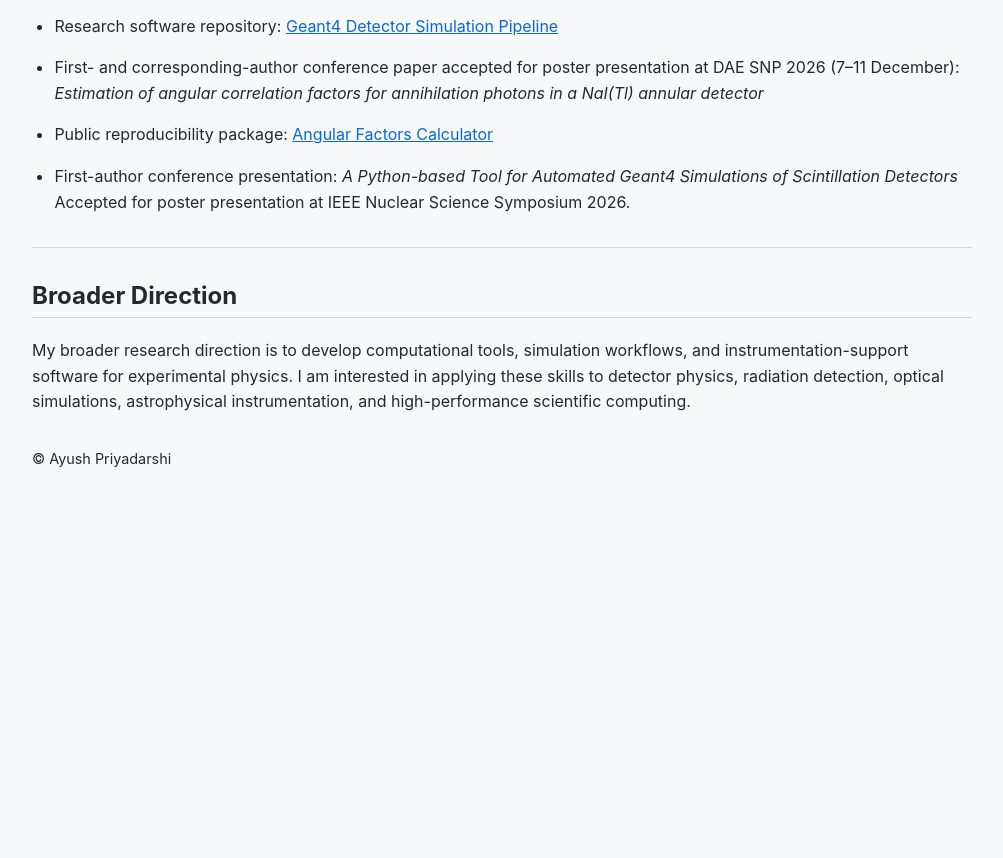
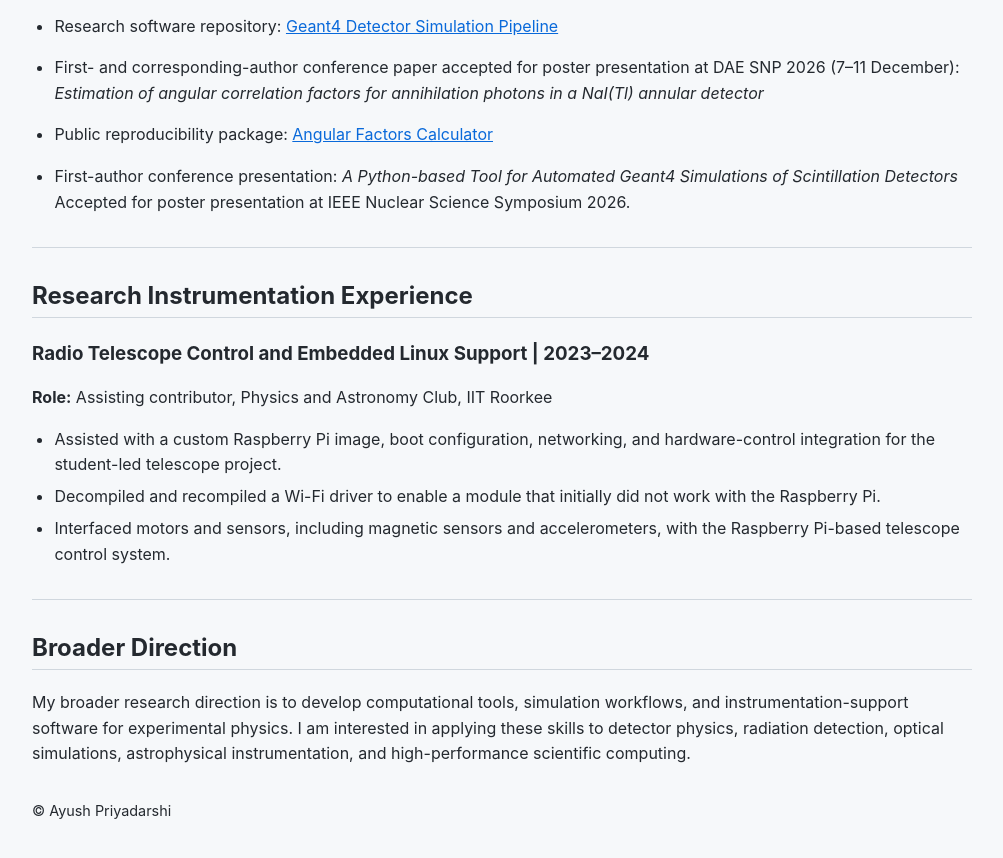
Before and after one commit to ayushpriyadarshi-18/ayushpriyadarshi-18.github.io, a Jekyll site: the page built from research.md, in a window 1280 px wide and 900 px high, scrolled down 4292 px. Shown: the top 858 px of the window, without its empty margins (138-1141 px from the left). Built offline with Jekyll 4.4.1, drawn with Linux system fonts in a browser that asks for light colours; before the commit the page ends 4840 px from its top, so only the background shows below that.

Commit message:
Highlight radio telescope instrumentation experience and driver work

```diff
--- a/research.md
+++ b/research.md
@@ -153,6 +153,18 @@ This work has resulted in:
 
 ---
 
+## Research Instrumentation Experience
+
+### Radio Telescope Control and Embedded Linux Support | 2023–2024
+
+**Role:** Assisting contributor, Physics and Astronomy Club, IIT Roorkee
+
+- Assisted with a custom Raspberry Pi image, boot configuration, networking, and hardware-control integration for the student-led telescope project.
+- Decompiled and recompiled a Wi-Fi driver to enable a module that initially did not work with the Raspberry Pi.
+- Interfaced motors and sensors, including magnetic sensors and accelerometers, with the Raspberry Pi-based telescope control system.
+
+---
+
 ## Broader Direction
 
 My broader research direction is to develop computational tools, simulation workflows, and instrumentation-support software for experimental physics. I am interested in applying these skills to detector physics, radiation detection, optical simulations, astrophysical instrumentation, and high-performance scientific computing.
```
Also changed, not shown: index.md (+1 -1 lines), projects.md (+2 -2 lines), 2 other files.
